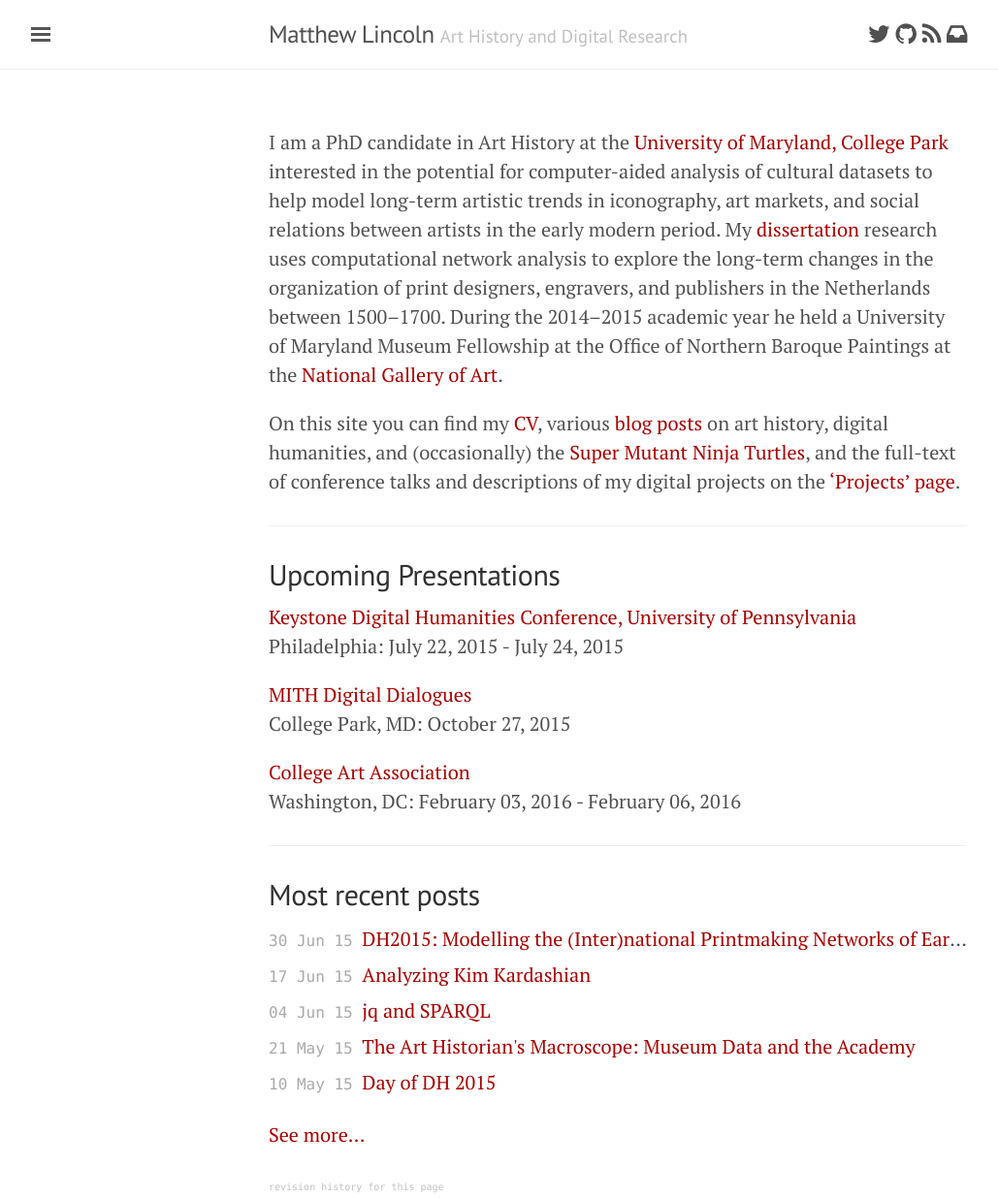
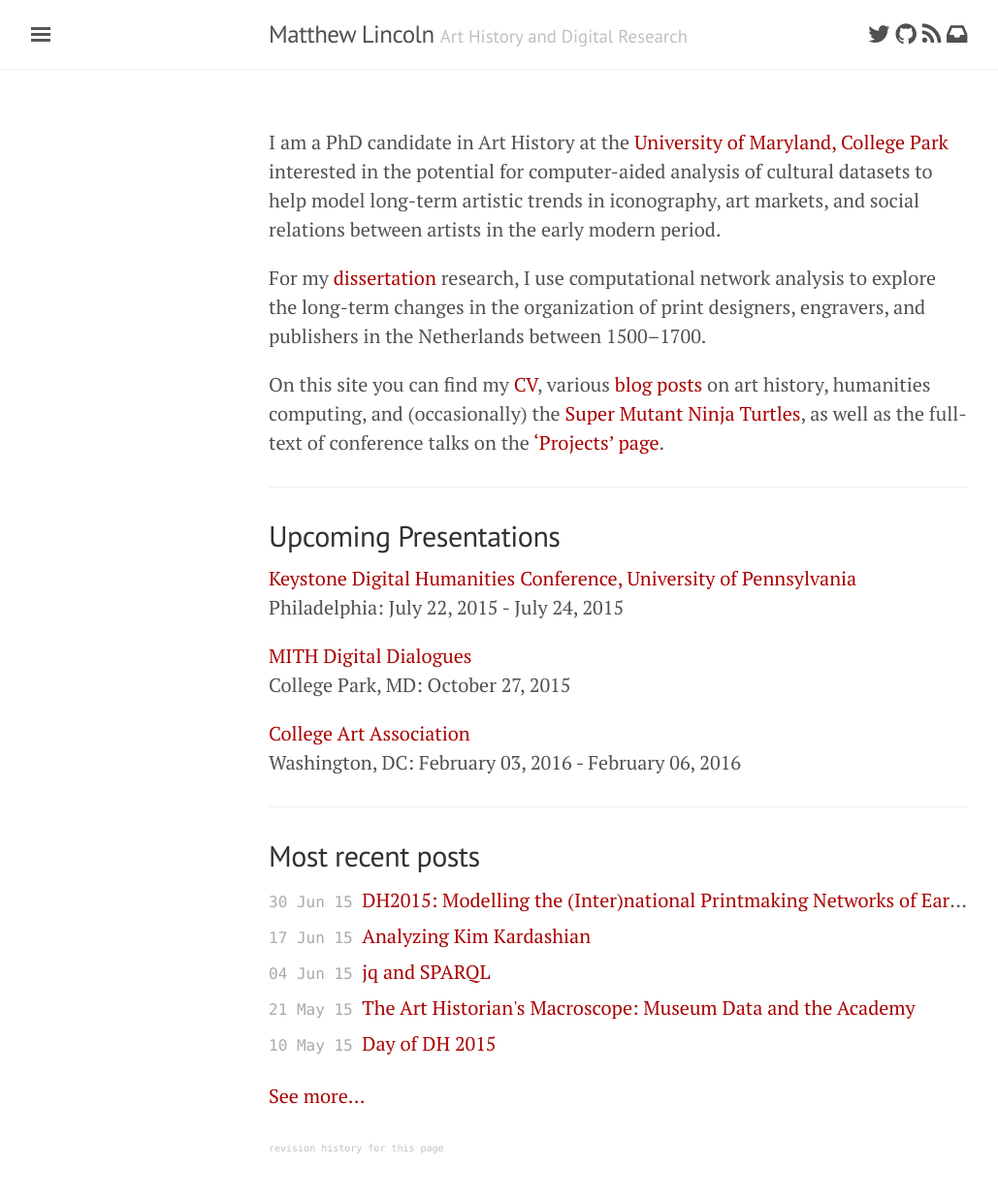
Before and after one commit to mdlincoln/mdlincoln.github.io, a Jekyll site: the page built from index.md, in a window 1280 px wide. Shown: the whole page at 97% size, without its empty margins (3-1032 px from the left). Built offline with Jekyll 4.4.1, drawn with Linux system fonts in a browser that asks for light colours; nearby versions of some CDN libraries; after the commit the page ends 1196 px from its top, so only the background shows below that.

Commit message:
shorten introduction

```diff
--- a/index.md
+++ b/index.md
@@ -5,10 +5,10 @@ show_title: false
 ---
 
 I am a PhD candidate in Art History at the [University of Maryland, College Park](http://arthistory.umd.edu/graduate-students/Matthew%20Lincoln) interested in the potential for computer-aided analysis of cultural datasets to help model long-term artistic trends in iconography, art markets, and social relations between artists in the early modern period.
-My [dissertation](/dissertation) research uses computational network analysis to explore the long-term changes in the organization of print designers, engravers, and publishers in the Netherlands between 1500--1700.
-During the 2014--2015 academic year he held a University of Maryland Museum Fellowship at the Office of Northern Baroque Paintings at the [National Gallery of Art](http://www.nga.gov).
 
-On this site you can find my [CV](/about), various [blog posts](/archive) on art history, digital humanities, and (occasionally) the [Super Mutant Ninja Turtles](/2013/09/10/ninja-turtles.html), and the full-text of conference talks and descriptions of my digital projects on the ['Projects' page](/projects).
+For my [dissertation](/dissertation) research, I use computational network analysis to explore the long-term changes in the organization of print designers, engravers, and publishers in the Netherlands between 1500--1700.
+
+On this site you can find my [CV](/about), various [blog posts](/archive) on art history, humanities computing, and (occasionally) the [Super Mutant Ninja Turtles](/2013/09/10/ninja-turtles.html), as well as the full-text of conference talks on the ['Projects' page](/projects).
 
 {% if site.data.travel.size > 0 %}
 ***
```
